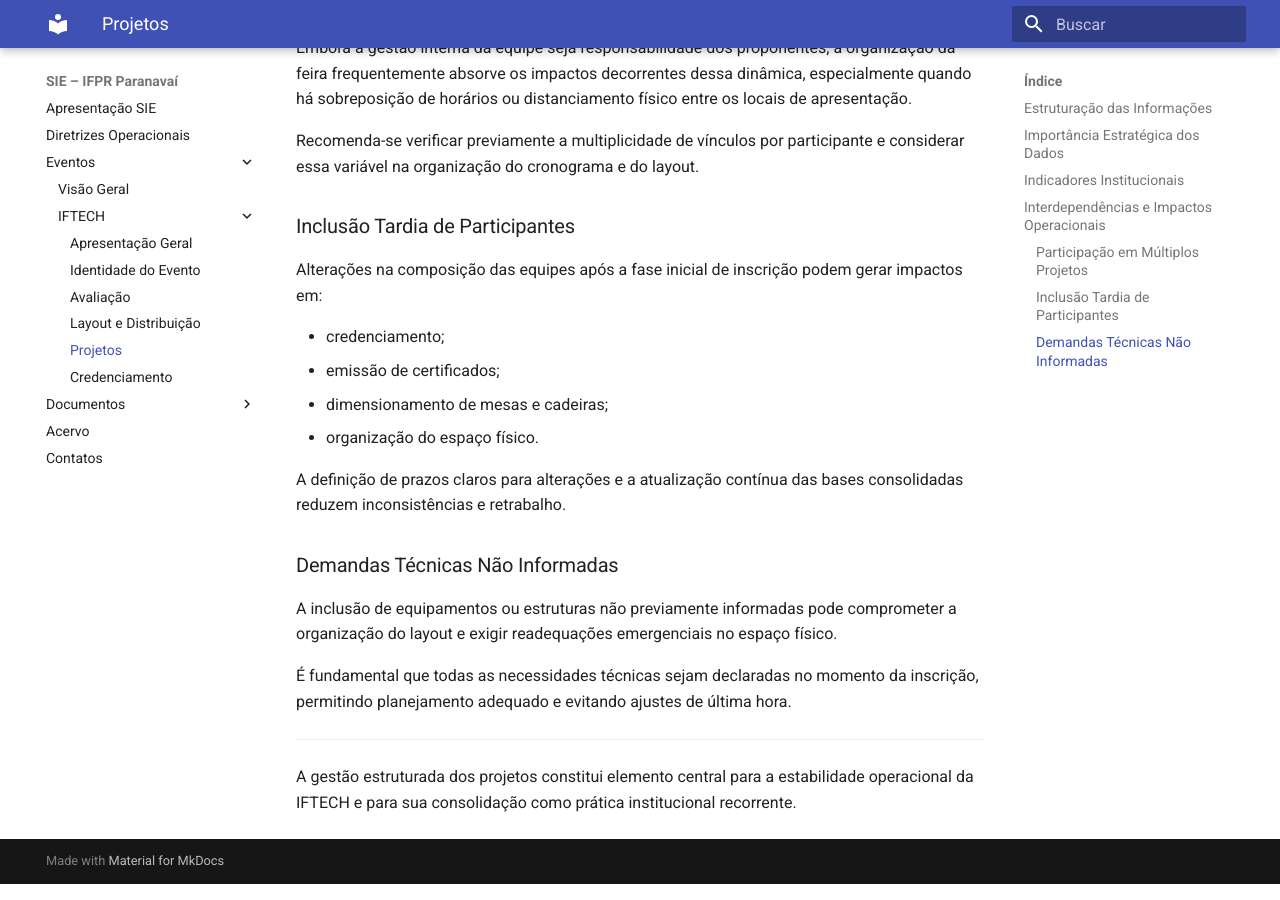
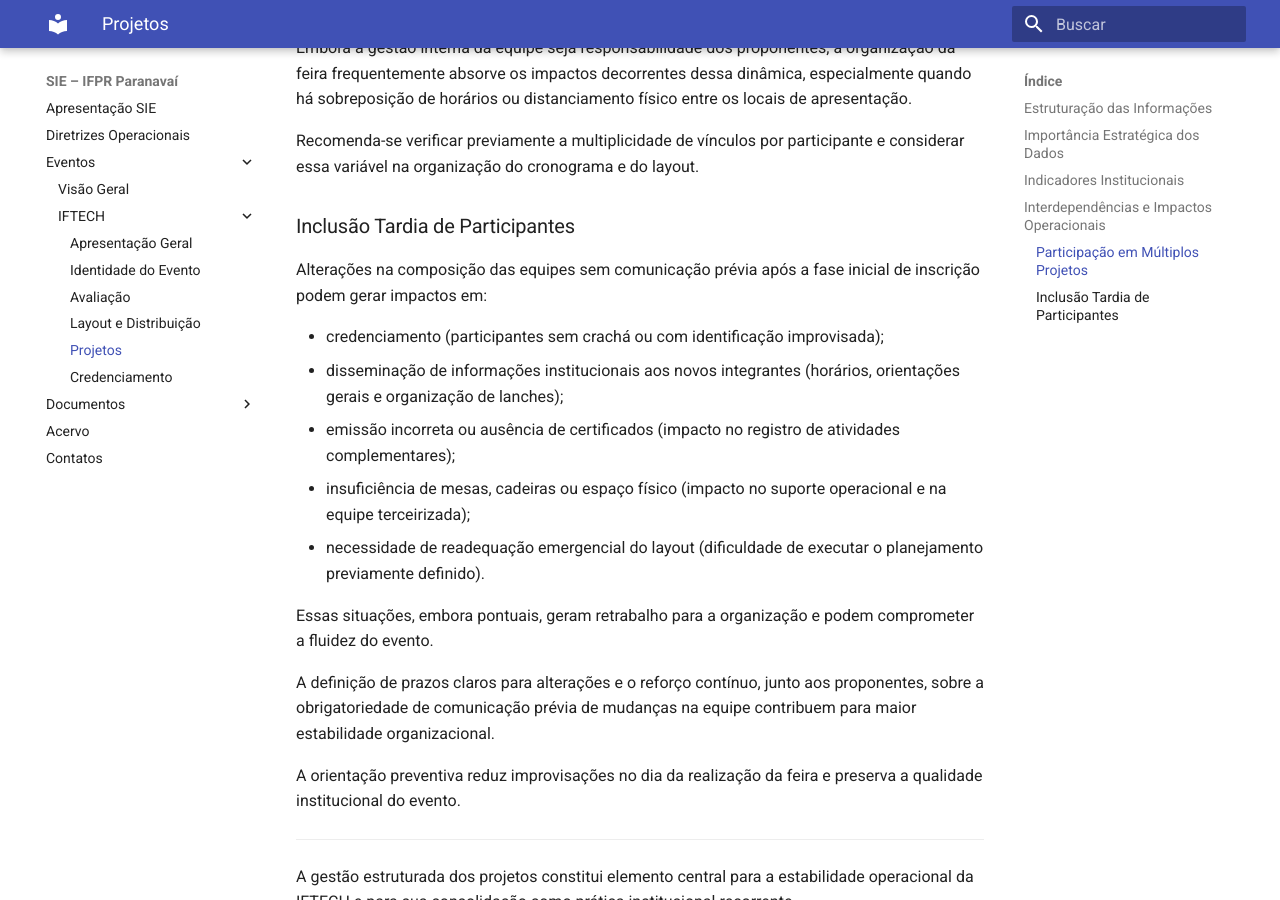
Before and after one commit to ifpr-sie-paranavai/dossie, an MkDocs documentation site: the page built from docs/eventos/iftech/projetos.md, in a window 1280 px wide and 900 px high, scrolled down 1783 px. Built offline with MkDocs 1.6.1 and Material for MkDocs 9.7.7, drawn with Linux system fonts in a browser that asks for light colours.

Commit message:
Update projetos.md

```diff
--- a/docs/eventos/iftech/projetos.md
+++ b/docs/eventos/iftech/projetos.md
@@ -54,20 +54,19 @@ Recomenda-se verificar previamente a multiplicidade de vínculos por participant
 
 ### Inclusão Tardia de Participantes
 
-Alterações na composição das equipes após a fase inicial de inscrição podem gerar impactos em:
+Alterações na composição das equipes sem comunicação prévia após a fase inicial de inscrição podem gerar impactos em:
 
-- credenciamento;
-- emissão de certificados;
-- dimensionamento de mesas e cadeiras;
-- organização do espaço físico.
+- credenciamento (participantes sem crachá ou com identificação improvisada);
+- disseminação de informações institucionais aos novos integrantes (horários, orientações gerais e organização de lanches);
+- emissão incorreta ou ausência de certificados (impacto no registro de atividades complementares);
+- insuficiência de mesas, cadeiras ou espaço físico (impacto no suporte operacional e na equipe terceirizada);
+- necessidade de readequação emergencial do layout (dificuldade de executar o planejamento previamente definido).
 
-A definição de prazos claros para alterações e a atualização contínua das bases consolidadas reduzem inconsistências e retrabalho.
+Essas situações, embora pontuais, geram retrabalho para a organização e podem comprometer a fluidez do evento.
 
-### Demandas Técnicas Não Informadas
+A definição de prazos claros para alterações e o reforço contínuo, junto aos proponentes, sobre a obrigatoriedade de comunicação prévia de mudanças na equipe contribuem para maior estabilidade organizacional.
 
-A inclusão de equipamentos ou estruturas não previamente informadas pode comprometer a organização do layout e exigir readequações emergenciais no espaço físico.
-
-É fundamental que todas as necessidades técnicas sejam declaradas no momento da inscrição, permitindo planejamento adequado e evitando ajustes de última hora.
+A orientação preventiva reduz improvisações no dia da realização da feira e preserva a qualidade institucional do evento.
 
 ---
 
```
